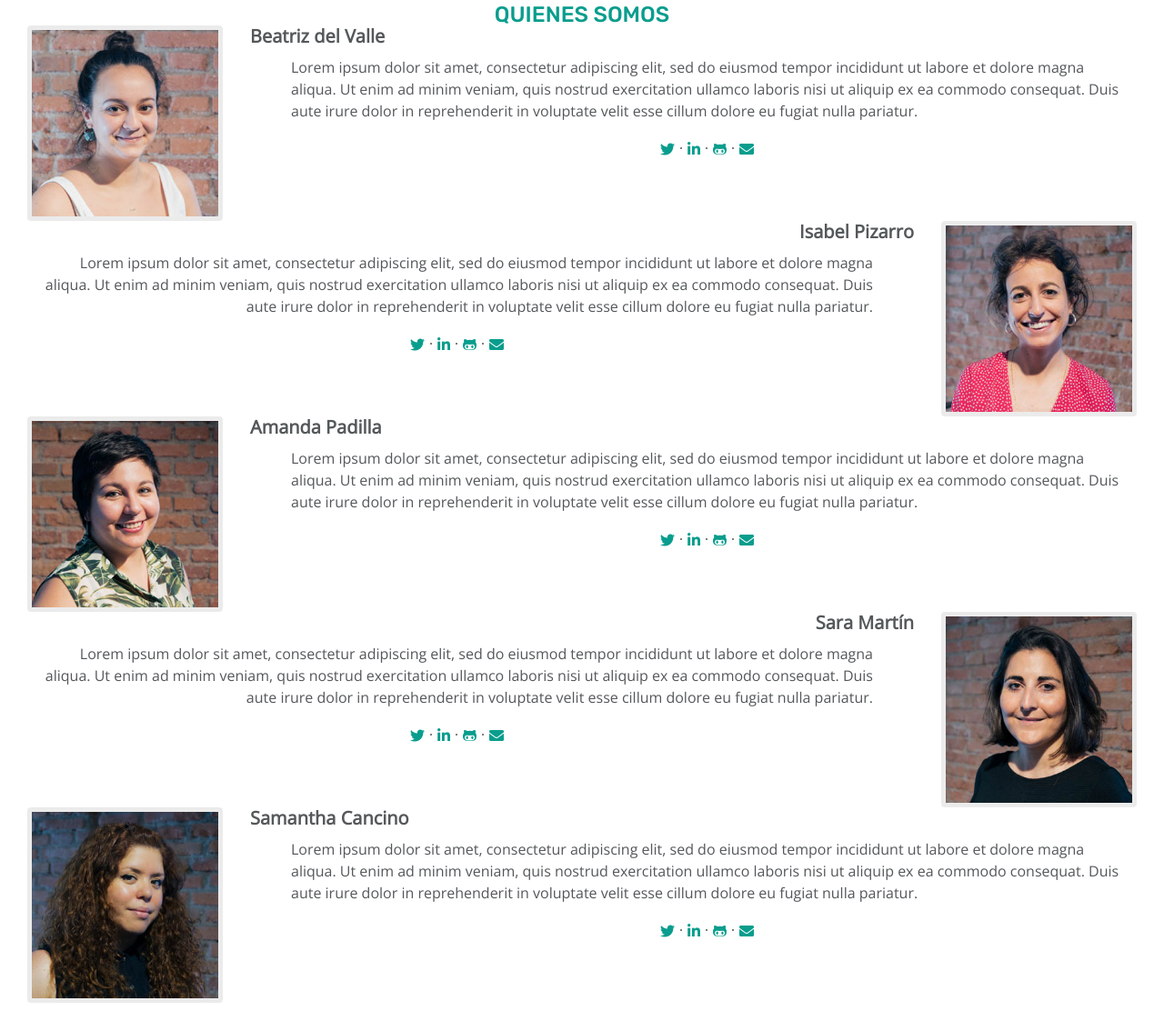
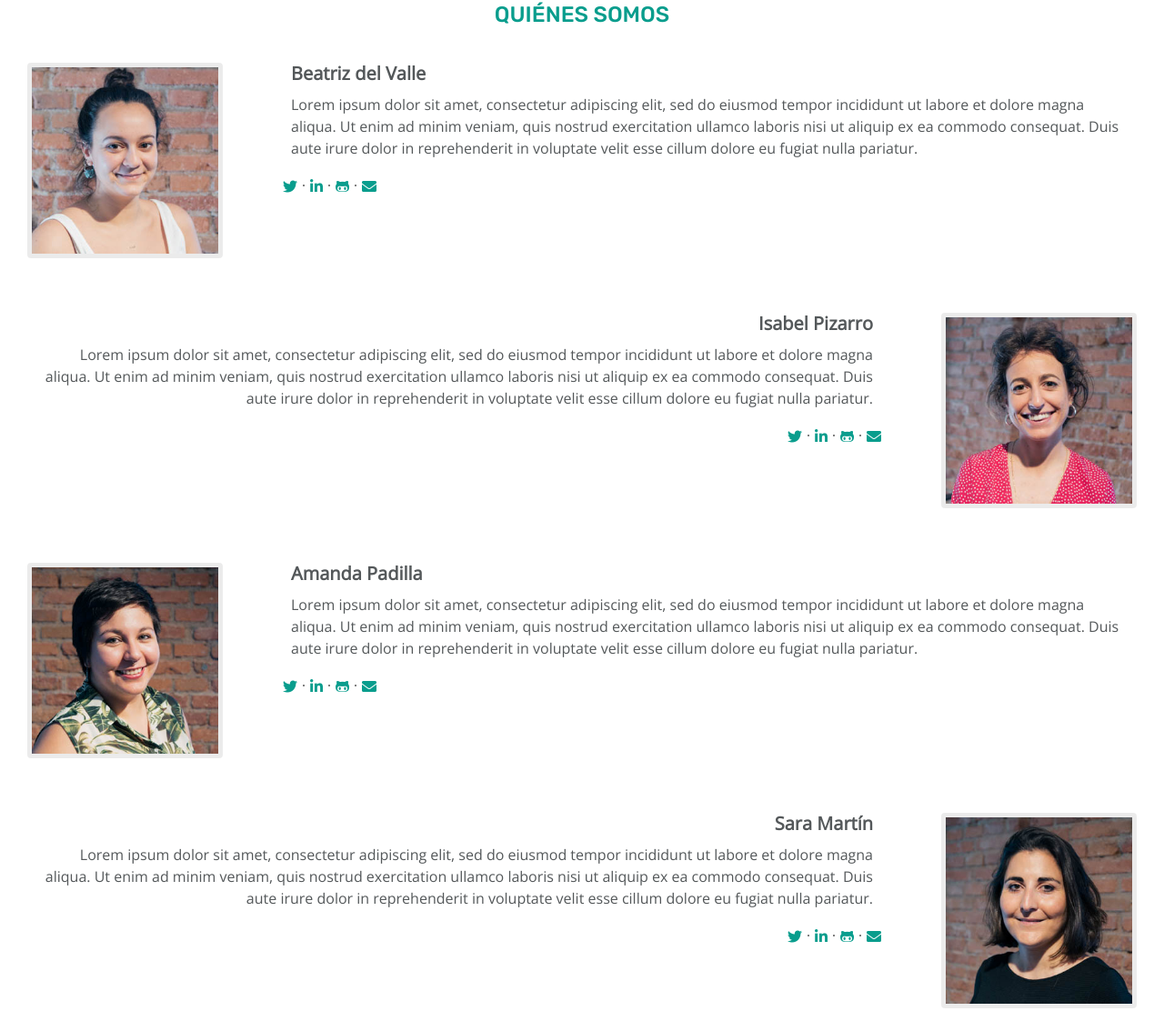
Before and after one commit to samanthacancino/dracarys_old, a plain HTML site: page index.html in a window 1280 px wide. Shown: the part 943-2055 px from the top of the page at 91% size. Drawn offline with nearby package versions, Linux system fonts and the light colour scheme.

Commit message:
Margins and Sizing

```diff
--- a/css/style.css
+++ b/css/style.css
@@ -46,6 +46,7 @@ a.anchor {
 @media all and (min-width:768px){
 .container {
   margin: 0 45px;
+
 }
 }
 
@@ -265,9 +266,9 @@ h3 {
   align-content: center;
   margin: 30px 0 15px 0;
 }
-.social-icons {
+/* .social-icons {
 
-}
+} */
 .social {
   color: #099d8d;
   display: flex;
@@ -296,12 +297,17 @@ h3 {
 
 /* Responsive Who-We-Are */
 @media all and (min-width:768px){
- .description {
+ /* .who {
+   margin-top: 30px;
+   margin-bottom: 30px;
+ } */
+  .description {
    display: flex;
    flex-direction: row;
    justify-content: space-evenly;
    align-items: flex-start;
    text-align: left;
+   margin-bottom: 60px;
  }
  .description-reverse {
   display: flex;
@@ -309,15 +315,26 @@ h3 {
   justify-content: center;
   align-content: center;
   text-align: right;
+  margin-bottom: 60px;
 }
  .profile-description {
 
+ }
+ .profile {
+   margin-top: 41px;
  }
  .img-profile {
   width: 205px;
   height: 205px;
   margin: 0 30px;
  }
+ .social {
+justify-content: flex-end;
+margin-right: 30px; }
+
+ .social-reverse {
+justify-content: flex-start;
+margin-left: 30px; }
 }
 @media all and (min-width:1200px){
 
--- a/index.html
+++ b/index.html
@@ -66,17 +66,17 @@
     </div>
     <div class="who">
         <a class="anchor" id="about-us"></a>
-        <h1 class="profiles">QUIENES SOMOS</h1>
+        <h1 class="profiles">QUIÉNES SOMOS</h1>
         <div class="profile">
             <article class="description">
                 <img class="img-profile" src="./img/Beatriz.jpg" alt="Foto de Beatriz del Valle">
                 <div class="profile-description">
+                    <div class="container">
                     <h2>Beatriz del Valle</h2>
-                    <div class="container">
                         <p>Lorem ipsum dolor sit amet, consectetur adipiscing elit, sed do eiusmod tempor incididunt ut labore et dolore magna aliqua. Ut enim ad minim veniam, quis nostrud exercitation ullamco laboris nisi ut aliquip ex ea commodo consequat. Duis aute irure dolor in reprehenderit in voluptate velit esse cillum dolore eu fugiat nulla pariatur.</p>
                     </div>
                     <div class="social-icons">
-                        <ul class="social">
+                        <ul class="social social-reverse">
                             <li><a href="https://twitter.com/btdvalle" target="_blank"><i class="social-icon fab fa-twitter"></i></a></li>
                             <li><div class="mini"></div></li>
                             <li><a href="https://www.linkedin.com/in/beatriz-del-valle-31403318a/" target="_blank"><i class="social-icon fab fa-linkedin-in"></i></a></li>
@@ -91,8 +91,8 @@
             <article class="description-reverse">
                 <img class="img-profile" src="./img/Isabel.jpg" alt="Foto de Isabel Pizarro">
                 <div class="profile-description">
+                    <div class="container">
                     <h2>Isabel Pizarro</h2>
-                    <div class="container">
                         <p>Lorem ipsum dolor sit amet, consectetur adipiscing elit, sed do eiusmod tempor incididunt ut labore et dolore magna aliqua. Ut enim ad minim veniam, quis nostrud exercitation ullamco laboris nisi ut aliquip ex ea commodo consequat. Duis aute irure dolor in reprehenderit in voluptate velit esse cillum dolore eu fugiat nulla pariatur.</p>
                     </div>
                     <div class="social-icons">
@@ -111,12 +111,12 @@
             <article class="description">
                 <img class="img-profile" src="./img/Amanda.jpg" alt="Foto de Amanda Padilla">
                 <div class="profile-description">
+                    <div class="container">
                     <h2>Amanda Padilla</h2>
-                    <div class="container">
                         <p>Lorem ipsum dolor sit amet, consectetur adipiscing elit, sed do eiusmod tempor incididunt ut labore et dolore magna aliqua. Ut enim ad minim veniam, quis nostrud exercitation ullamco laboris nisi ut aliquip ex ea commodo consequat. Duis aute irure dolor in reprehenderit in voluptate velit esse cillum dolore eu fugiat nulla pariatur.</p>
                     </div>
                     <div class="social-icons">
-                        <ul class="social">
+                        <ul class="social social-reverse">
                             <li><a href="https://twitter.com/4mandaPadilla" target="_blank"><i class="social-icon fab fa-twitter"></i></a></li>
                             <li><div class="mini"></div></li>
                             <li><a href="https://www.linkedin.com/in/amanda-padilla-santiago-90ba0091/" target="_blank"><i class="social-icon fab fa-linkedin-in"></i></a></li>
@@ -131,8 +131,8 @@
             <article class="description-reverse">
                 <img class="img-profile" src="./img/Sara.jpg" alt="Foto de Sara Martín">
                 <div class="profile-description">
+                    <div class="container">
                     <h2>Sara Martín</h2>
-                    <div class="container">
                         <p>Lorem ipsum dolor sit amet, consectetur adipiscing elit, sed do eiusmod tempor incididunt ut labore et dolore magna aliqua. Ut enim ad minim veniam, quis nostrud exercitation ullamco laboris nisi ut aliquip ex ea commodo consequat. Duis aute irure dolor in reprehenderit in voluptate velit esse cillum dolore eu fugiat nulla pariatur.</p>
                     </div>
                     <div class="social-icons">
@@ -152,12 +152,12 @@
             <article class="description">
                 <img class="img-profile" src="./img/Samantha.jpg" alt="Foto de Samantha Cancino">
                 <div class="profile-description">
+                    <div class="container">
                     <h2>Samantha Cancino</h2>
-                    <div class="container">
                         <p>Lorem ipsum dolor sit amet, consectetur adipiscing elit, sed do eiusmod tempor incididunt ut labore et dolore magna aliqua. Ut enim ad minim veniam, quis nostrud exercitation ullamco laboris nisi ut aliquip ex ea commodo consequat. Duis aute irure dolor in reprehenderit in voluptate velit esse cillum dolore eu fugiat nulla pariatur.</p>
                     </div>
                     <div class="social-icons">
-                        <ul class="social">
+                        <ul class="social social-reverse">
                             <li><a href="https://www.twitter.com/samimagine" target="_blank"><i class="social-icon fab fa-twitter"></i></a></li>
                             <li><div class="mini"></div></li>
                             <li><a href="https://es.linkedin.com/in/samimagine" target="_blank"><i class="social-icon fab fa-linkedin-in"></i></a></li>
```
